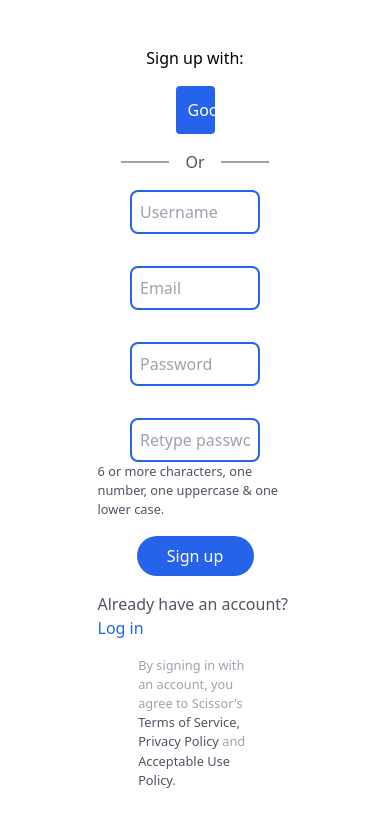
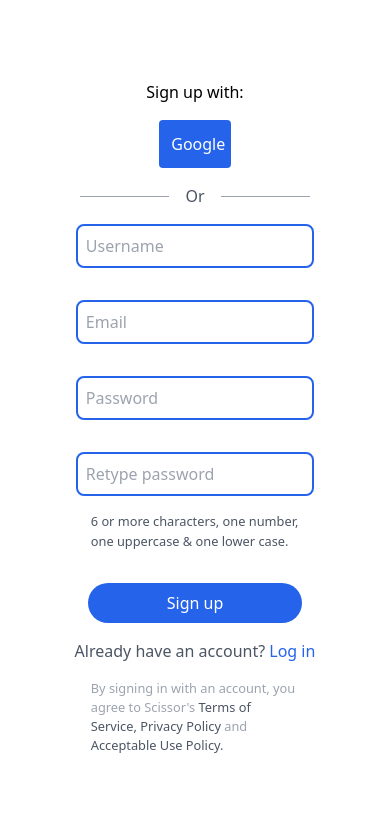
Before and after one commit to wonuola-y/Scissors-app, a React (Create React App) app: page /sign in a window 390 px wide. Shown: the top 826 px of the page. Built offline with nearby package versions, Linux system fonts and the light colour scheme.

Commit message:
main updates and adjustments to mobile view

```diff
--- a/src/components/Signup.tsx
+++ b/src/components/Signup.tsx
@@ -11,7 +11,7 @@ const Signup = () => {
   return (
     <div className="flex justify-center items-center min-h-screen">
       <div
-        className=" w-6/12 flex justify-center items-center
+        className=" w-11/12 flex justify-center items-center
       flex-col"
       >
         <h3 className="my-2">Sign up with:</h3>
@@ -63,7 +63,7 @@ const Signup = () => {
             className="border-2 border-solid border-blue-600 w-8/12 mt-4 py-2 px-2 rounded-lg "
           />
           {/* dont forget to add the eye icont ot your passwowrds */}
-          <small className="text-gray-600 flex justify-start items-start`">
+          <small className="text-gray-600 flex justify-start items-start my-4 w-7/12">
             6 or more characters, one number, one uppercase & one lower case.
           </small>
           <button
```
